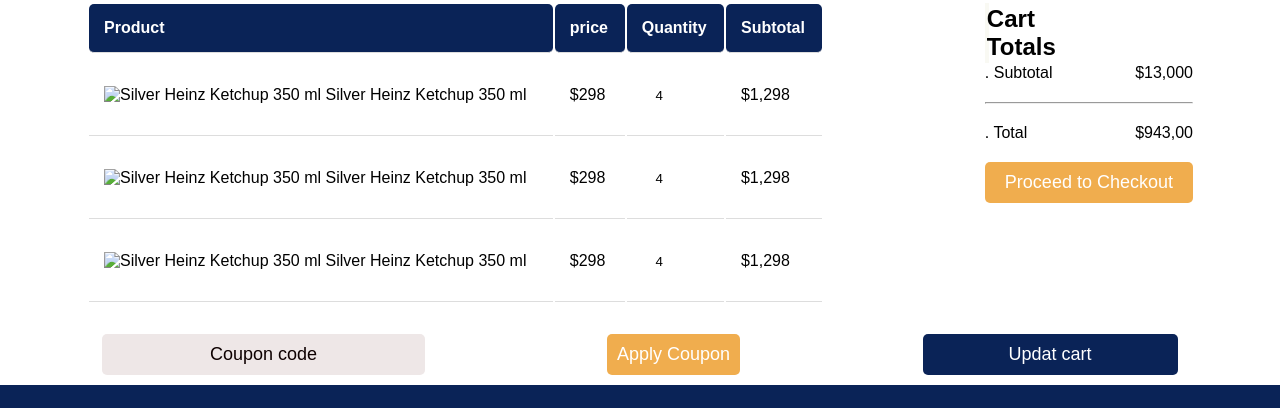
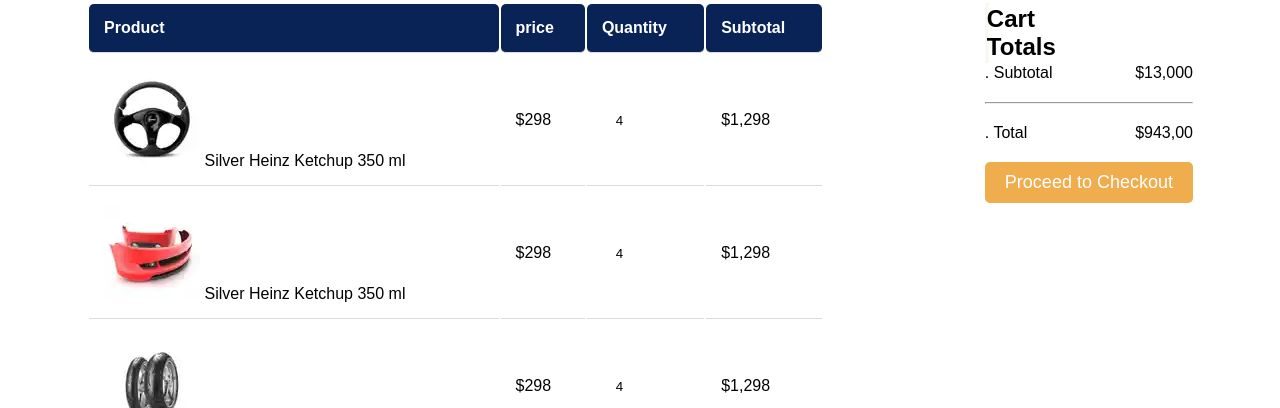
Before and after one commit to Ghandour390/Creation-d-un-site-web-responsive-de-vente-de-voitures, a plain HTML site: page Pannier/pannier.html in a window 1280 px wide. Shown: the part 154-562 px from the top of the page. Drawn offline with Linux system fonts and the light colour scheme; the site is published under a folder, as on GitHub Pages, so addresses that start at the root find nothing.

Commit message:
Update pannier.html

```diff
--- a/Pannier/pannier.html
+++ b/Pannier/pannier.html
@@ -41,7 +41,7 @@
             </tr>
 
             <tr>
-                <td class="images" ><img src="/Catalogue/assets/icons/cart1.webp" alt="Silver Heinz Ketchup 350 ml"class="pho">
+                <td class="images" ><img src="icons/cart1.webp" alt="Silver Heinz Ketchup 350 ml"class="pho">
                   <span>Silver Heinz Ketchup 350 ml</span>
                 </td>
                 <td>$298</td>
@@ -50,7 +50,7 @@
             </tr>
 
             <tr>
-                <td class="images" ><img src="/Catalogue/assets/icons/cart2.webp" alt="Silver Heinz Ketchup 350 ml"class="pho">
+                <td class="images" ><img src="icons/cart2.webp" alt="Silver Heinz Ketchup 350 ml"class="pho">
                     <span>Silver Heinz Ketchup 350 ml</span>
                 </td>
                 <td>$298</td>
@@ -59,7 +59,7 @@
             </tr>
 
             <tr>
-                <td class="images" ><img src="/Catalogue/assets/icons/cart3.webp" alt="Silver Heinz Ketchup 350 ml"class="pho">
+                <td class="images" ><img src="icons/cart3.webp" alt="Silver Heinz Ketchup 350 ml"class="pho">
                           <span>Silver Heinz Ketchup 350 ml</span>
                     </td>
                 <td>$298</td>
```
